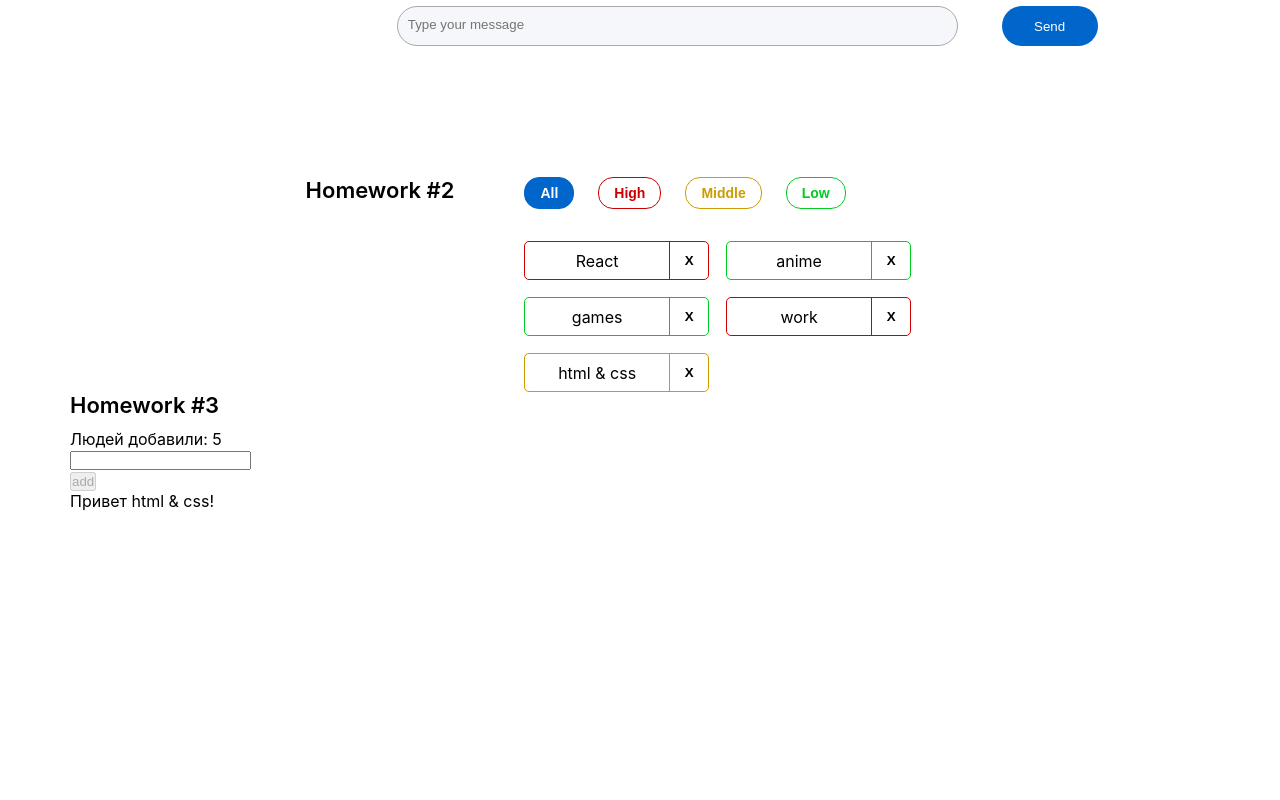
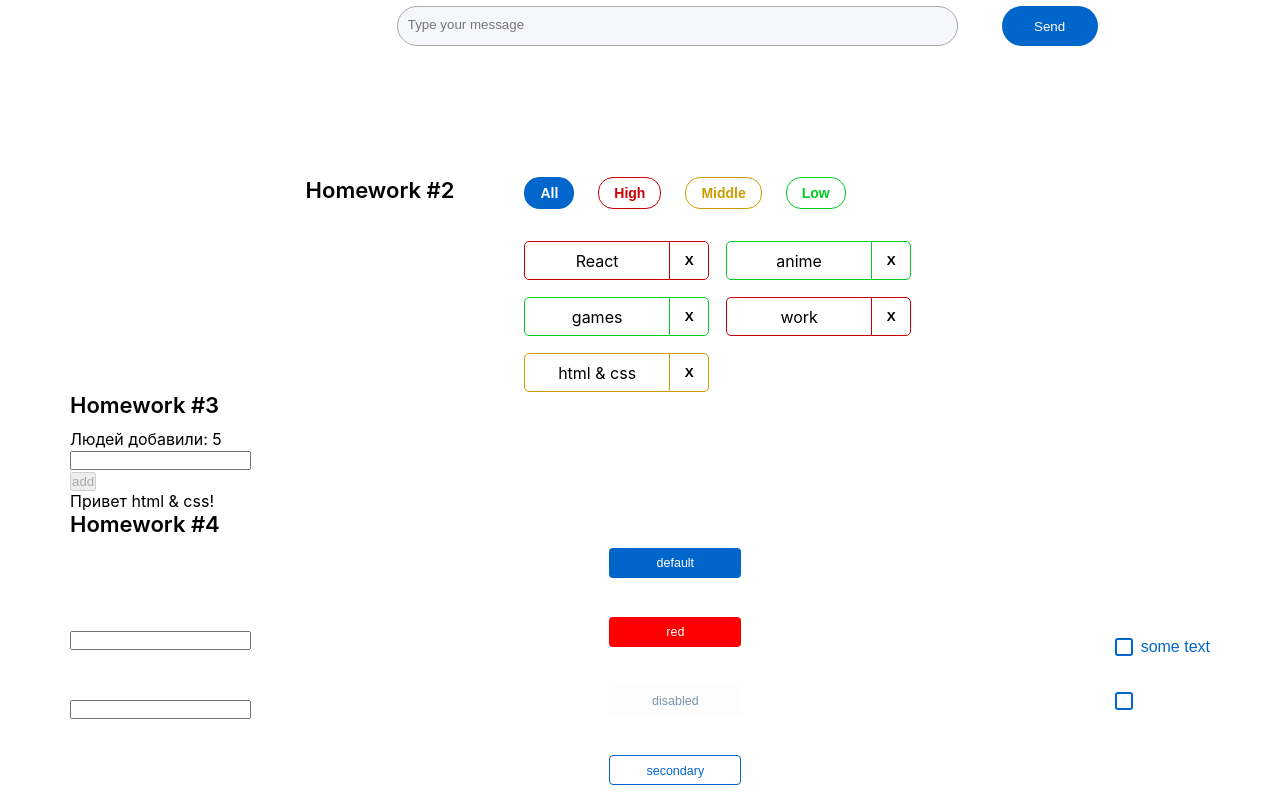
Before and after one commit to Dimkysy/homeWork, a React (Create React App) app: page / in a window 1280 px wide. Shown: the part 330-1130 px from the top of the page. Before the commit the page ends 841 px from the top, so only its background shows below. Built offline with nearby package versions, Linux system fonts and the light colour scheme.

Commit message:
home work four

```diff
--- a/src/s1-main/App.tsx
+++ b/src/s1-main/App.tsx
@@ -3,6 +3,7 @@ import s from './App.module.css'
 import HW1 from '../s2-homeworks/hw01/HW1'
 import HW2 from "../s2-homeworks/hw02/HW2";
 import HW3 from "../s2-homeworks/hw03/HW3";
+import HW4 from "../s2-homeworks/hw04/HW4";
 
 function App() {
     return (
@@ -10,7 +11,7 @@ function App() {
             <HW1/>
             <HW2/>
             <HW3/>
-            {/*<HW4/>*/}
+            <HW4/>
 
             {/*при выполнении дз 5 и более - закомментировать здесь дз 1-4, так как они есть внутри дз 5*/}
             {/*<HW5/>*/}
--- a/src/s2-homeworks/hw04/common/c1-SuperInputText/SuperInputText.module.css
+++ b/src/s2-homeworks/hw04/common/c1-SuperInputText/SuperInputText.module.css
@@ -14,7 +14,11 @@
 }
 
 .errorInput:focus {
+
 }
 
 .error {
+
+    color: red;
+
 }
--- a/src/s2-homeworks/hw04/common/c1-SuperInputText/SuperInputText.tsx
+++ b/src/s2-homeworks/hw04/common/c1-SuperInputText/SuperInputText.tsx
@@ -50,9 +50,16 @@ const SuperInputText: React.FC<SuperInputTextPropsType> = (
 
     const finalSpanClassName = s.error
         + (spanClassName ? ' ' + spanClassName : '')
-    const finalInputClassName = s.input
-        + (error ? ' ' + s.errorInput : ' ' + s.superInput)
-        + (className ? ' ' + s.className : '') // задача на смешивание классов
+
+
+
+
+    const finalInputClassName = `${s.input} + ${s.errorInput} + ${s.superInput}`
+
+
+    // const finalInputClassName = s.input
+    //     + (error ? ' ' + s.errorInput : ' ' + s.superInput)
+    //     + (className ? ' ' + s.className : '') // задача на смешивание классов
 
     return (
         <div className={s.inputWrapper}>
--- a/src/s2-homeworks/hw04/common/c2-SuperButton/SuperButton.module.css
+++ b/src/s2-homeworks/hw04/common/c2-SuperButton/SuperButton.module.css
@@ -1,16 +1,43 @@
 .button {
+    display: inline-block;
+    box-sizing: border-box;
+    padding: 0 16px;
+    margin: 0 15px 15px 0;
+    outline: none;
+    border: none;
+    border-radius: 4px;
+    height: 30px;
+    line-height: 30px;
+    font-size: 12.5px;
+    font-weight: normal;
+    text-decoration: none;
+    vertical-align: top;
+    color: #FFFFFF;
+    user-select: none;
+    appearance: none;
+    touch-action: manipulation;
+    overflow: hidden;
+    width: 132px;
 }
 
 .disabled {
+    color: #002E5C;
+    opacity: 0.5;
+
 }
 
 .secondary {
+    border:1px solid #0066CC;
+    background-color: #FFFFFF;
+    color: #0066CC;
 }
 
 .default {
+    background-color: #0066CC;
 }
 
 .red {
+    background-color: red;
 }
 
 .default:hover {
--- a/src/s2-homeworks/hw04/common/c2-SuperButton/SuperButton.tsx
+++ b/src/s2-homeworks/hw04/common/c2-SuperButton/SuperButton.tsx
@@ -17,12 +17,13 @@ const SuperButton: React.FC<SuperButtonPropsType> = (
         ...restProps // все остальные пропсы попадут в объект restProps, там же будет children
     }
 ) => {
-    const finalClassName = s.button
-        // + (disabled
-        //         ? ...
-        //         : xType === 'red'
-        //             ? ...
-        + (className ? ' ' + className : '') // задачка на смешивание классов
+
+
+    const finalClassName =`${s.button} + ${disabled ? s.disabled : xType === "red" ? s.red : xType === "secondary" ? s.secondary: s.default}`
+
+    // задачка на смешивание классов
+
+
 
     return (
         <button
--- a/src/s2-homeworks/hw04/common/c3-SuperCheckbox/SuperCheckbox.tsx
+++ b/src/s2-homeworks/hw04/common/c3-SuperCheckbox/SuperCheckbox.tsx
@@ -29,6 +29,7 @@ const SuperCheckbox: React.FC<SuperCheckboxPropsType> = (
     const onChangeCallback = (e: ChangeEvent<HTMLInputElement>) => {
         // задачка на написание онченджа
 
+        onChangeChecked?.(e.currentTarget.checked)
     }
 
     const finalInputClassName = s.checkbox
```
